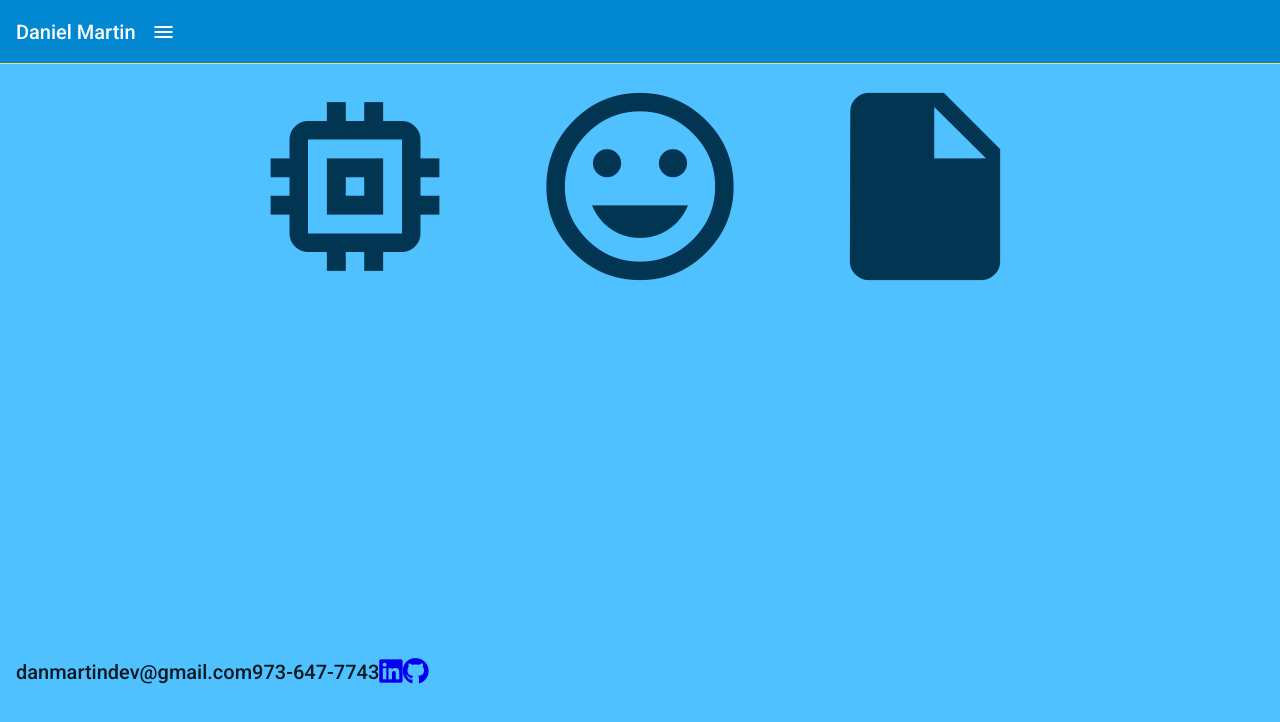
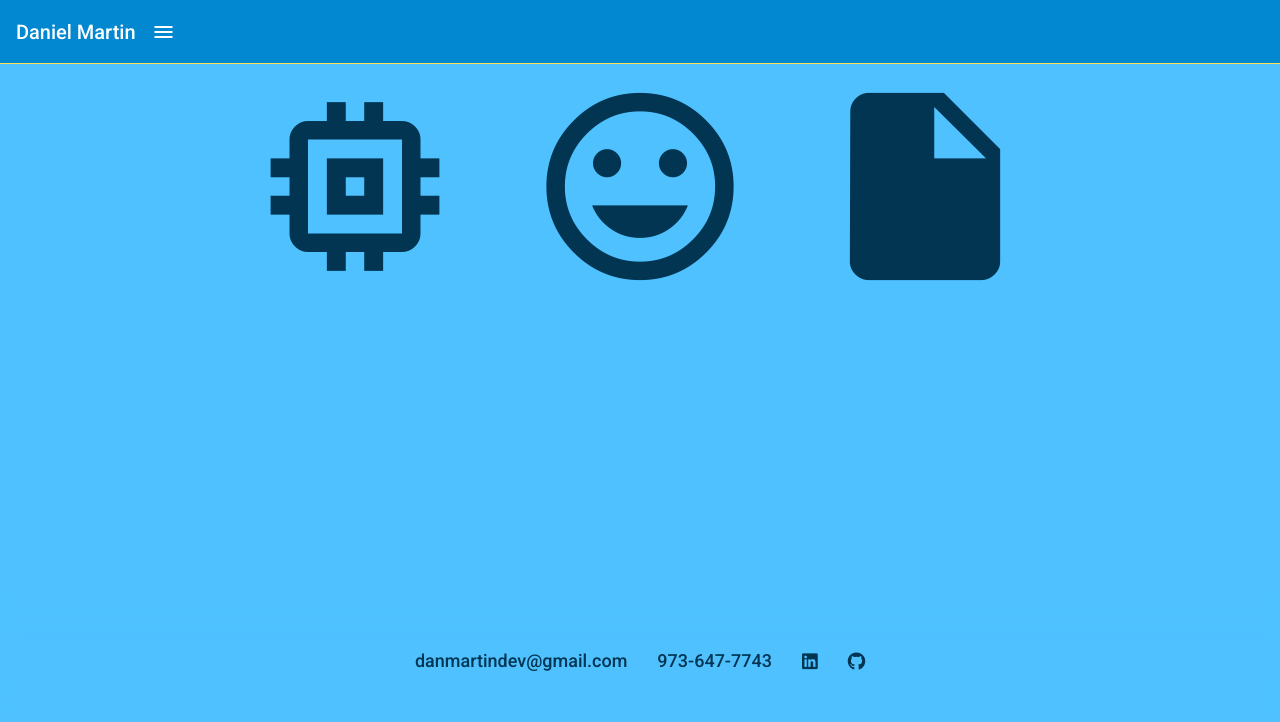
Before and after one commit to danmartindev/Portfolio, an Angular app: page /main in a window 1280 px wide. Shown: the top 722 px of the page. Built offline with nearby package versions, Linux system fonts and the light colour scheme.

Commit message:
updates to footer styles

```diff
--- a/src/app/footer/footer.component.scss
+++ b/src/app/footer/footer.component.scss
@@ -2,4 +2,32 @@
 
 mat-toolbar{
     background-color: $light;
+    height: 40px;
+    text-align: center;
+    margin: auto;
+    -webkit-box-shadow: 0px -7px 18px 10px rgba(79,193,255,1);
+    -moz-box-shadow: 0px -7px 18px 10px rgba(79,193,255,1);
+    box-shadow: 0px -7px 18px 10px rgba(79,193,255,1);
+
+    div{
+        margin: auto;
+    }
+
 }
+
+span, i {
+    margin: 0px 15px 0px 15px;
+    color: $dark;
+    font-size: 18px;
+}
+
+i {
+    cursor: pointer;
+    -webkit-transition: color .2s;
+    transition: color .2s;
+    transition-timing-function: ease-in-out;
+}
+
+i:hover {
+    color: $accent;
+}
```
